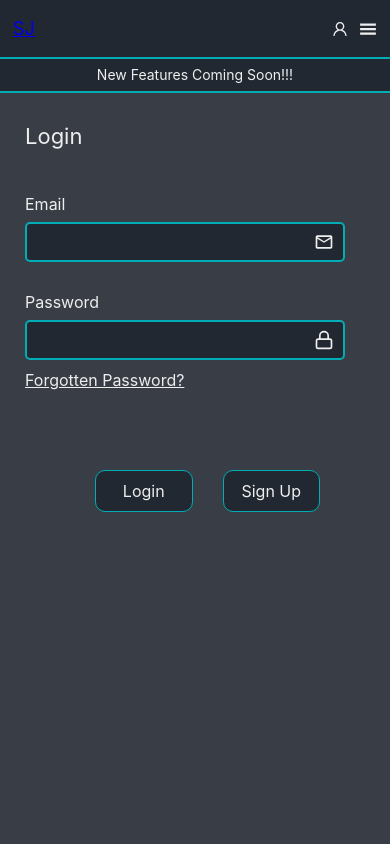
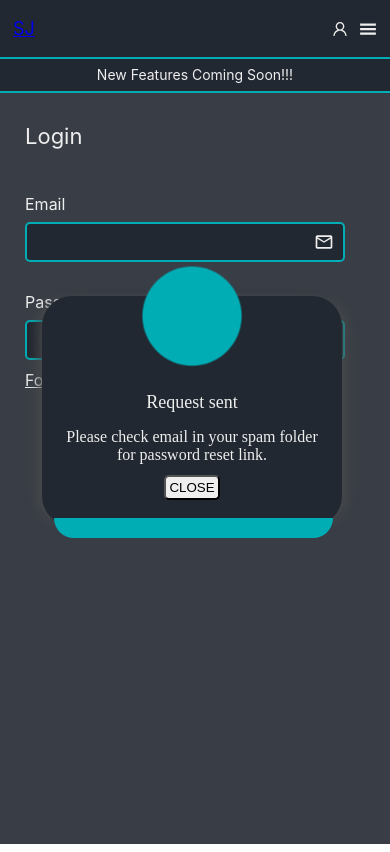
Before and after one commit to SalimAbdala27/SJ-Fitness, a React (Create React App) app in the folder sj-fitness/: page /login in a window 390 px wide. Built offline with nearby package versions, Linux system fonts and the light colour scheme; no server answers.

Commit message:
Spam email modal completed

```diff
--- a/sj-fitness/package.json
+++ b/sj-fitness/package.json
@@ -3,6 +3,7 @@
   "version": "0.1.0",
   "private": true,
   "dependencies": {
+    "@fortawesome/fontawesome-svg-core": "^6.1.1",
     "@testing-library/jest-dom": "^5.16.4",
     "@testing-library/react": "^13.3.0",
     "@testing-library/user-event": "^13.5.0",
@@ -10,7 +11,7 @@
     "particles-bg": "^2.5.5",
     "react": "^18.1.0",
     "react-dom": "^18.1.0",
-    "react-icons": "^4.4.0",
+    "react-icons": "^4.3.1",
     "react-router": "^6.3.0",
     "react-router-dom": "^6.3.0",
     "react-scripts": "5.0.1",
--- /dev/null
+++ b/sj-fitness/src/components/SuccessModal/SuccessModal.jsx
@@ -0,0 +1,30 @@
+import React from "react";
+import "./successModal.scss";
+
+const SuccessModal = ({ closeResponseModal }) => {
+    return (
+        <div className="successModalContainer">
+            <div className="successModal">
+                <div className="success success-animation icon-top">
+                    <i className="fa fa-check"></i>
+                </div>
+                <div className="success border-bottom"></div>
+                <div className="successModal-content">
+                    <p className="successModal-title">Request sent</p>
+                    <p className="successModal-message">
+                        Please check email in your spam folder for password
+                        reset link.
+                    </p>
+                    <button
+                        className="successModal-closeBtn"
+                        onClick={closeResponseModal}
+                    >
+                        CLOSE
+                    </button>
+                </div>
+            </div>
+        </div>
+    );
+};
+
+export default SuccessModal;
--- /dev/null
+++ b/sj-fitness/src/components/SuccessModal/successModal.scss
@@ -0,0 +1,158 @@
+@import "../../assets/styles/styles.scss";
+
+* {
+    margin: 0;
+    padding: 0;
+}
+
+.successModalContainer {
+    position: fixed;
+    z-index: 90;
+    width: 800px;
+    height: 400px;
+    top: 26%;
+    left: 25em;
+    transition: opacity 0.5s linear;
+    border-radius: 8px;
+    display: flex;
+    align-items: center;
+    justify-content: center;
+    margin: auto;
+}
+
+.success {
+    background-color: $accent;
+}
+
+.success-animation {
+    animation: success-pulse 2s infinite;
+}
+
+.successModal {
+    position: relative;
+    width: 300px;
+    min-height: 230px;
+    background-color: $primary;
+    border-radius: 30px;
+    margin: 40px 10px;
+    box-shadow: 5px 5px 15px 5px black;
+    box-shadow: 5px 5px 0px 0px #4b4c4b, 5px 5px 15px 5px rgba(28, 28, 28, 0);
+    box-shadow: -10px 0px 13px -7px #4b4c4b, 10px 0px 13px -7px #4b4c4b,
+        5px 5px 15px 5px rgba(0, 0, 0, 0);
+
+    &-content {
+        display: flex;
+        justify-content: center;
+        align-items: center;
+        position: absolute;
+        width: 100%;
+        text-align: center;
+        bottom: 0;
+        flex-direction: column;
+        margin-bottom: 5px;
+        top: 65px;
+    }
+
+    &-title {
+        font-size: 18px;
+        color: $tertiary;
+        margin: 10px 0px !important;
+        font-family: Sansita;
+        font-style: normal;
+    }
+
+    &-closeBtn {
+        text-align: center;
+        margin-top: 6px;
+        border-radius: 5px;
+        padding: 3px;
+    }
+}
+
+.successModal .successModal-content .successModal-message {
+    font-size: 16px;
+    color: $tertiary;
+    padding: 0px 15px;
+    margin: 5px !important;
+    font-family: Sansita;
+    font-style: normal;
+}
+
+.successModal .border-bottom {
+    position: absolute;
+    width: 279px;
+    height: 20px;
+    border-radius: 0 0 30px 30px;
+    bottom: -12px;
+    margin: 0px 12px;
+}
+
+.successModal .icon-top {
+    position: absolute;
+    width: 100px;
+    height: 100px;
+    border-radius: 50%;
+    top: -30px;
+    margin: 0 100px;
+    font-size: 45px;
+    color: $tertiary;
+    line-height: 100px;
+    text-align: center;
+}
+
+@keyframes success-pulse {
+    0% {
+        transform: scale(0.95);
+        box-shadow: 0 0 0 0 rgba(52, 172, 224, 0.7);
+    }
+
+    70% {
+        transform: scale(1);
+        box-shadow: 0 0 0 10px rgba(52, 172, 224, 0);
+    }
+
+    100% {
+        transform: scale(0.95);
+        box-shadow: 0 0 0 0 rgba(52, 172, 224, 0);
+    }
+}
+
+@media only screen and (max-width: 800px) {
+    .successModalContainer {
+        flex-direction: column;
+    }
+}
+
+@media screen and (max-width: 450px) {
+    .successModalContainer {
+        position: fixed;
+        z-index: 90;
+        width: 800px;
+        height: 400px;
+        top: 25%;
+        left: -13em;
+        transition: opacity 0.5s linear;
+        border-radius: 8px;
+        display: flex;
+        align-items: center;
+        justify-content: center;
+        margin: auto;
+    }
+}
+
+@media screen and (max-width: 600px) {
+    .successModalContainer {
+        position: fixed;
+        z-index: 90;
+        width: 800px;
+        height: 400px;
+        top: 25%;
+        left: -13em;
+        transition: opacity 0.5s linear;
+        border-radius: 8px;
+        display: flex;
+        align-items: center;
+        justify-content: center;
+        margin: auto;
+    }
+}
--- a/sj-fitness/src/pages/Login/Login.jsx
+++ b/sj-fitness/src/pages/Login/Login.jsx
@@ -14,6 +14,7 @@ import { Link } from "react-router-dom";
 import { MdOutlineMail } from "react-icons/md";
 import { FiLock } from "react-icons/fi";
 import Button from "../../components/Button/Button";
+import SuccessModal from "../../components/SuccessModal/SuccessModal";
 
 const Login = (props) => {
     const { user, setUser } = props;
@@ -22,7 +23,7 @@ const Login = (props) => {
     const [loginPassword, setLoginPassword] = useState("");
     const [userName, setUserName] = useState("");
     const [errorMessage, setErrorMessage] = useState("");
-    const [resetPassword, setResetPassword] = useState(false);
+    const [resetPassword, setResetPassword] = useState(true);
 
     // const [user, setUser] = useState({});
 
@@ -32,7 +33,6 @@ const Login = (props) => {
         });
     }, []);
 
-    // made errors appear on screen
     const login = async () => {
         try {
             const user = await signInWithEmailAndPassword(
@@ -66,6 +66,12 @@ const Login = (props) => {
             console.log(error.message);
         }
     };
+
+    const closeRepsonseModal = () => {
+        setResetPassword(false);
+    };
+
+
     return (
         <div className="login">
             <div className="login__container">
@@ -117,7 +123,11 @@ const Login = (props) => {
                 </div>
                 {/* <button onClick={logout}>Sign Out</button> */}
             </div>
-            {resetPassword && <p>Check Spam folder</p>}
+            {resetPassword &&
+                <div className="login__resetPassword">
+                    <SuccessModal closeResponseModal={closeRepsonseModal} />
+                </div>
+            }
         </div>
     );
 };
```
Also changed, not shown: 1 other file (tests, documents, lock files or other folders).
